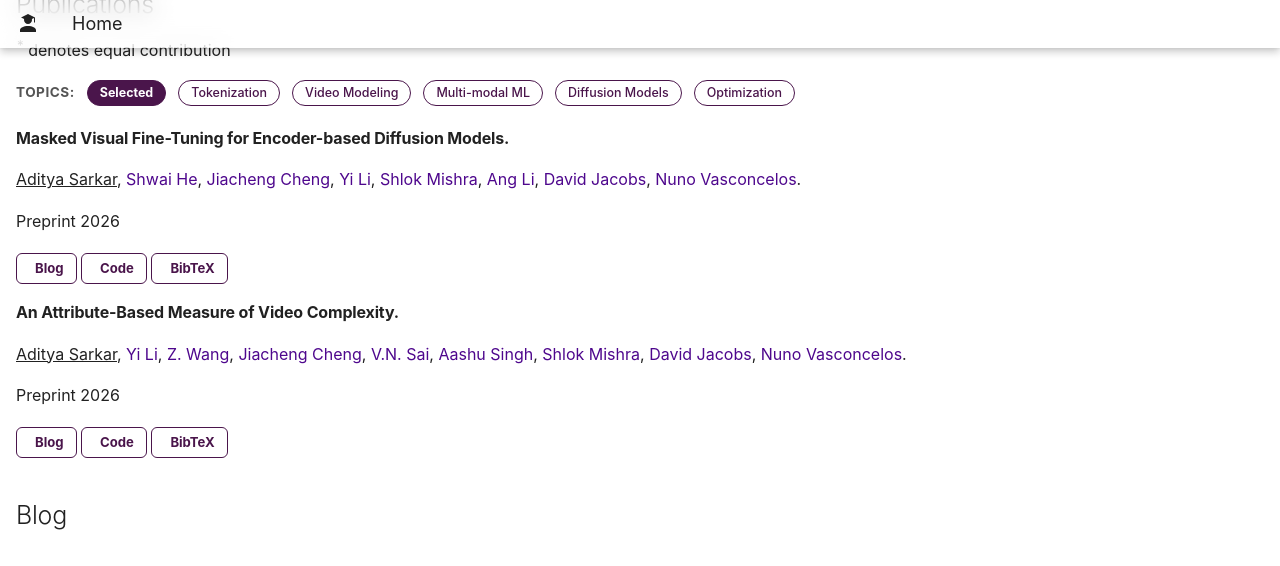
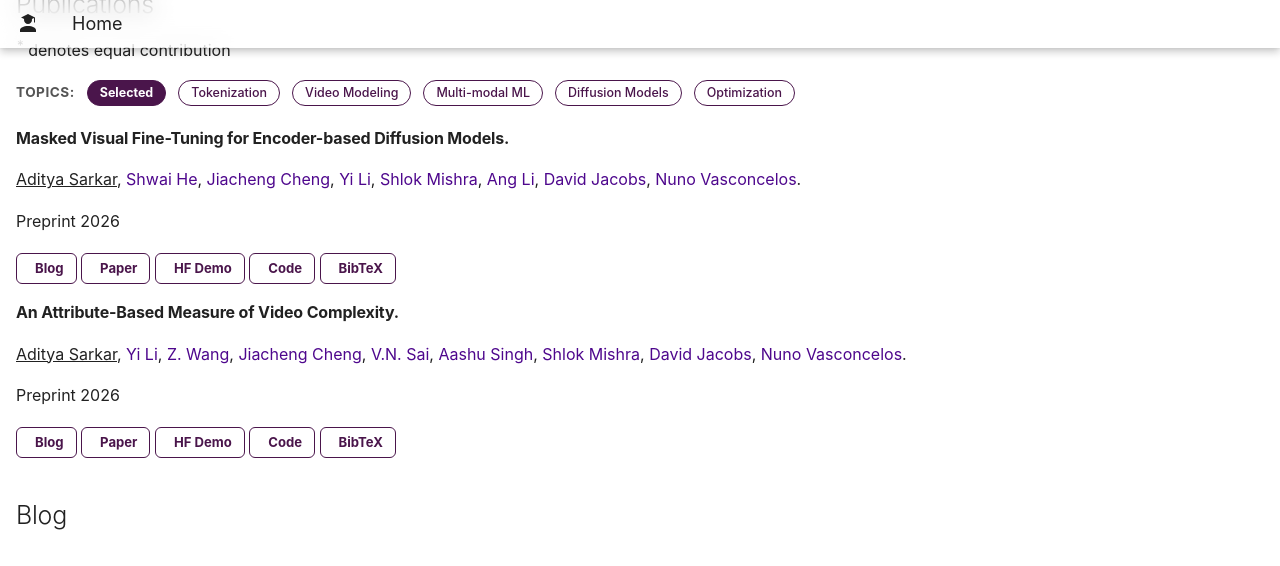
Before and after one commit to kingston-aditya/kingston-aditya.github.io, an MkDocs documentation site: the page built from docs/index.md, in a window 1280 px wide and 900 px high, scrolled down 541 px, cut to the strip 0-566 px from the top of the window. Built offline with MkDocs 1.6.1 and Material for MkDocs 9.7.7, drawn with Linux system fonts in a browser that asks for light colours; some web fonts are replaced; some of the changed lines change nothing that is shown.

Commit message:
added new shift 2

```diff
--- a/docs/index.md
+++ b/docs/index.md
@@ -54,6 +54,8 @@ Hello! I am a second-year Ph.D. student at the [__University of Maryland__](http
     <p class="pub-links">Preprint 2026</p>
     <div class="pub-actions">
       <a href="#" class="pub-btn-outline"><i class="fa-solid fa-blog"></i> Blog</a>
+      <a href="#" class="pub-btn-outline"><i class="fa-solid fa-blog"></i> Paper</a>
+      <a href="#" class="pub-btn-outline"><i class="fa-solid fa-code"></i> HF Demo</a>
       <a href="#" class="pub-btn-outline"><i class="fa-solid fa-code"></i> Code</a>
       <a href="#" class="pub-btn-outline"><i class="fa-solid fa-quote-right"></i> BibTeX</a>
     </div>
@@ -65,6 +67,8 @@ Hello! I am a second-year Ph.D. student at the [__University of Maryland__](http
     <p class="pub-links">Preprint 2026</p>
     <div class="pub-actions">
       <a href="#" class="pub-btn-outline"><i class="fa-solid fa-blog"></i> Blog</a>
+      <a href="#" class="pub-btn-outline"><i class="fa-solid fa-blog"></i> Paper</a>
+      <a href="#" class="pub-btn-outline"><i class="fa-solid fa-code"></i> HF Demo</a>
       <a href="#" class="pub-btn-outline"><i class="fa-solid fa-code"></i> Code</a>
       <a href="#" class="pub-btn-outline"><i class="fa-solid fa-quote-right"></i> BibTeX</a>
     </div>
@@ -91,19 +95,28 @@ function filterPubs(topic) {
 }
 
 function animateAndGo(element, url, event) {
-  event.preventDefault(); // Stop the browser from leaving the page instantly
+  event.preventDefault(); // Stop instant redirect
 
-  // Find the parent moving-box element
   const box = element.closest('.moving-box');
 
   if (box) {
-    // Add the bounce animation class
+    // 1. Remove the class first just in case it was left behind
+    box.classList.remove('box-clicked');
+
+    // 2. Trigger a tiny DOM reflow to trick the browser into resetting the animation clock
+    void box.offsetWidth;
+
+    // 3. Re-apply the smooth animation class
     box.classList.add('box-clicked');
 
-    // Wait 400ms for the smooth animation to finish, then navigate
+    // 4. Navigate after the animation settles down
     setTimeout(() => {
+      // If the URL is just an anchor link on the same page, reset the class so it works again right away
+      if (url.startsWith('#') || url === '') {
+        box.classList.remove('box-clicked');
+      }
       window.location.href = url;
-    }, 400);
+    }, 400); // Matches your 0.4s CSS animation timeline
   }
 }
 </script>
--- a/docs/stylesheets/extra.css
+++ b/docs/stylesheets/extra.css
@@ -56,7 +56,7 @@
     transform: scale(0.92); /* Shrinks down smoothly */
   }
   70% {
-    transform: scale(1.04); /* Pops open slightly larger */
+    transform: scale(0.92); /* Pops open slightly larger */
   }
   100% {
     transform: scale(1); /* Returns to rest */
```
